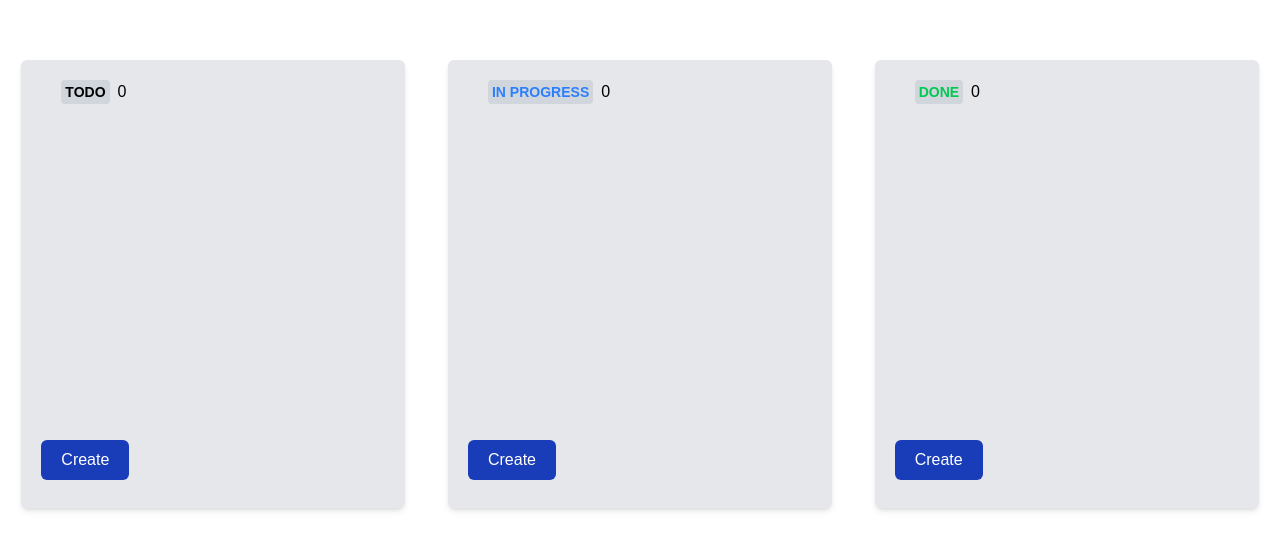
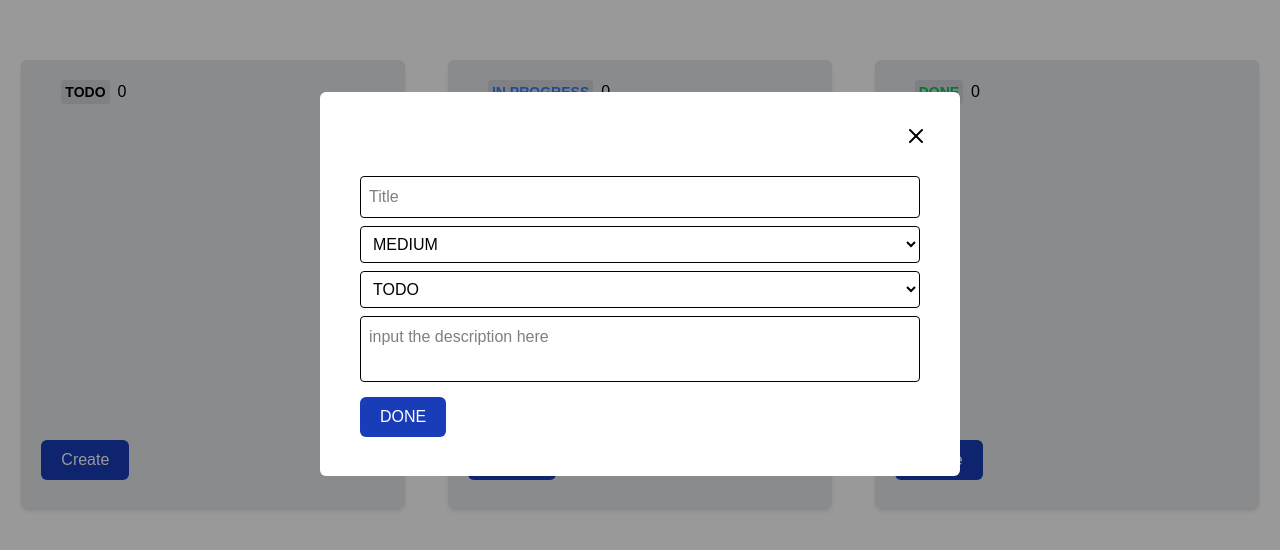
Before and after one commit to alexchtst/frontend-assignment-guestpedia, a Next.js app: page / in a window 1280 px wide. Shown: the part 116-666 px from the top of the page. Built offline with nearby package versions, Linux system fonts and the light colour scheme.

Commit message:
feat: implemention of edit task modal

```diff
--- a/src/app/page.tsx
+++ b/src/app/page.tsx
@@ -7,10 +7,16 @@ import { Progress } from "@/types/task"
 
 import TaskContext from '@/context/Taskcontext';
 import { useContext } from 'react';
+import EditTaskmodal from '@/components/EditTaskModal';
 
 
 export default function Home() {
-  const { data, groupTasksByProgress, changeTaskProgress } = useContext(TaskContext);
+  const {
+    data,
+    groupTasksByProgress,
+    changeTaskProgress,
+    editDatatask
+  } = useContext(TaskContext);
 
   function handleDragEndEvent(e: DragEndEvent) {
     const { active, over } = e;
@@ -29,6 +35,9 @@ export default function Home() {
 
   return (
     <DndContext onDragEnd={handleDragEndEvent}>
+
+      <EditTaskmodal data={editDatatask} />
+
       <div className="flex w-full min-h-screen justify-center items-center">
         <div className="flex flex-row justify-around w-full py-10">
           <ProgressCanvas
```
